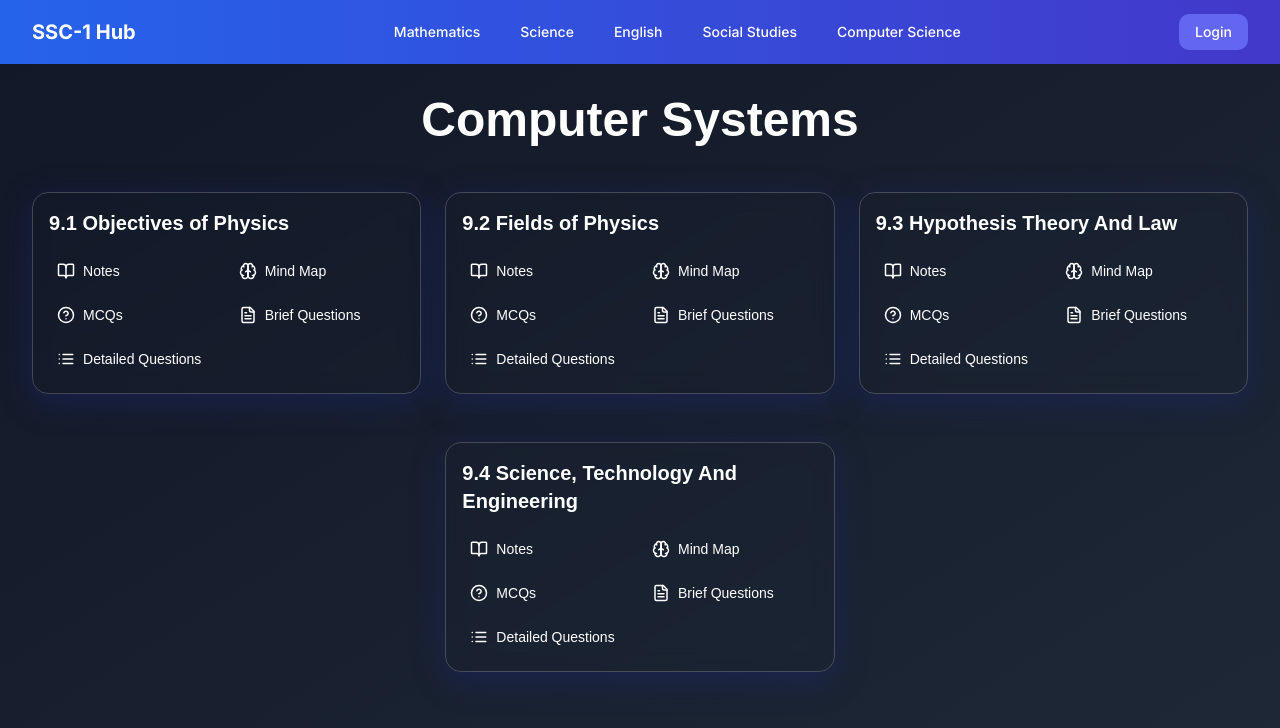
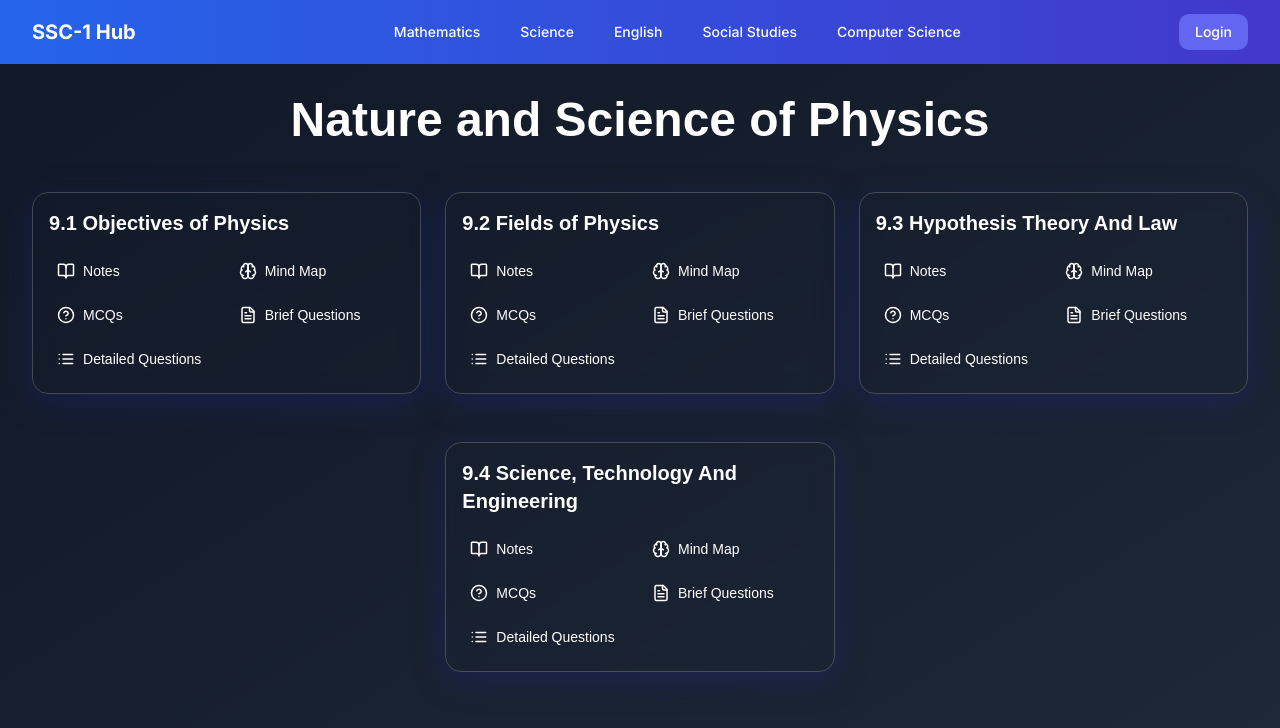
Before and after one commit to tahaamin2013/SSC-Exam-Web, a Next.js app: page /physics/unit-9 in a window 1280 px wide. Shown: the top 728 px of the page. Built offline with nearby package versions, Linux system fonts and the light colour scheme.

Commit message:
change the tatil of this file

```diff
--- a/src/app/physics/unit-9/page.tsx
+++ b/src/app/physics/unit-9/page.tsx
@@ -82,7 +82,7 @@ const ComputerSystemsDashboard = () => {
             fontFamily: '"Poppins", sans-serif'
         }}>
             <h1 className="text-5xl font-extrabold mb-12 text-center text-white">
-                Computer Systems
+                Nature and Science of Physics
             </h1>
             <div className="flex flex-wrap gap-6 justify-center">
                 {data.map((section) => (
```
